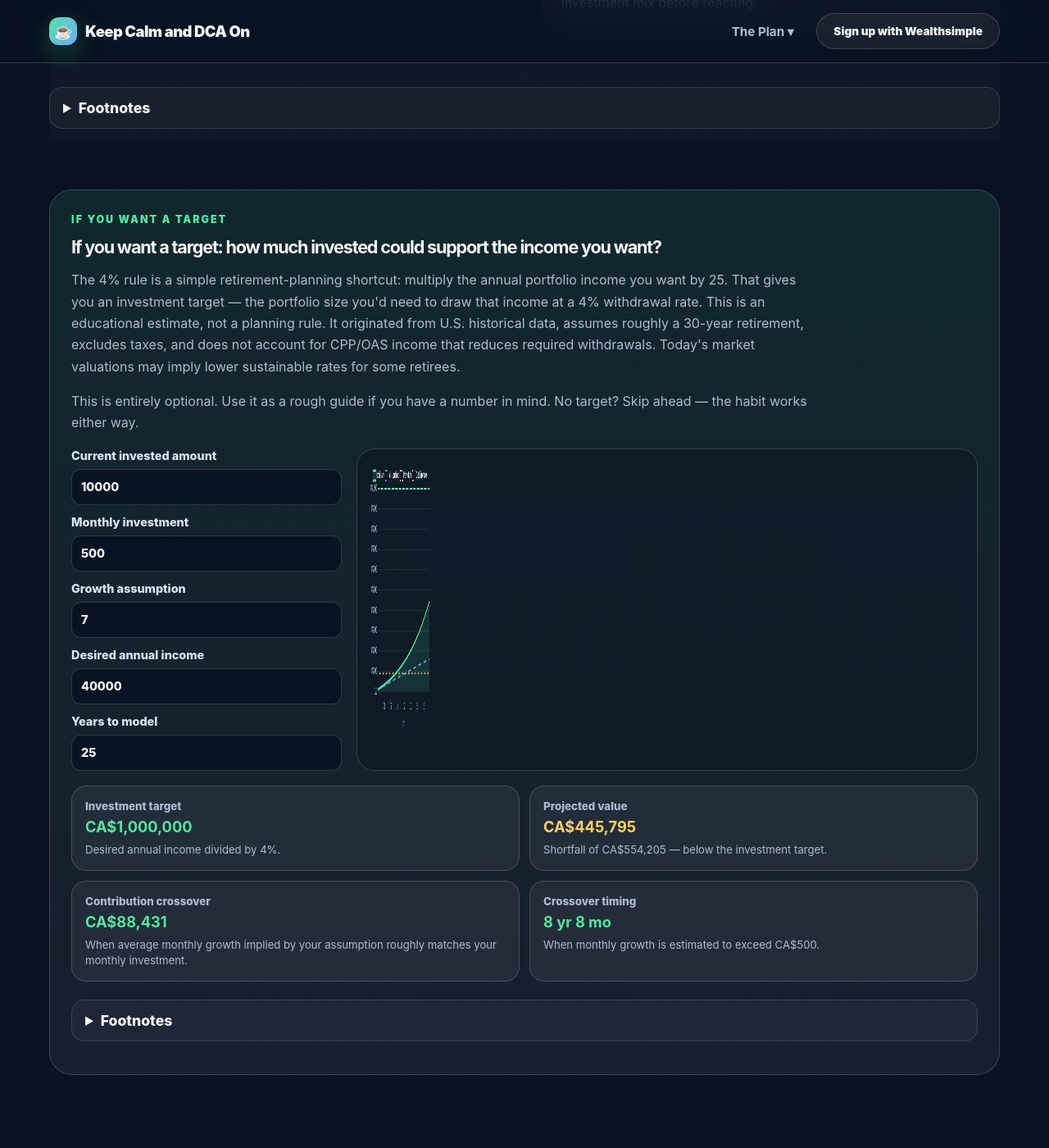
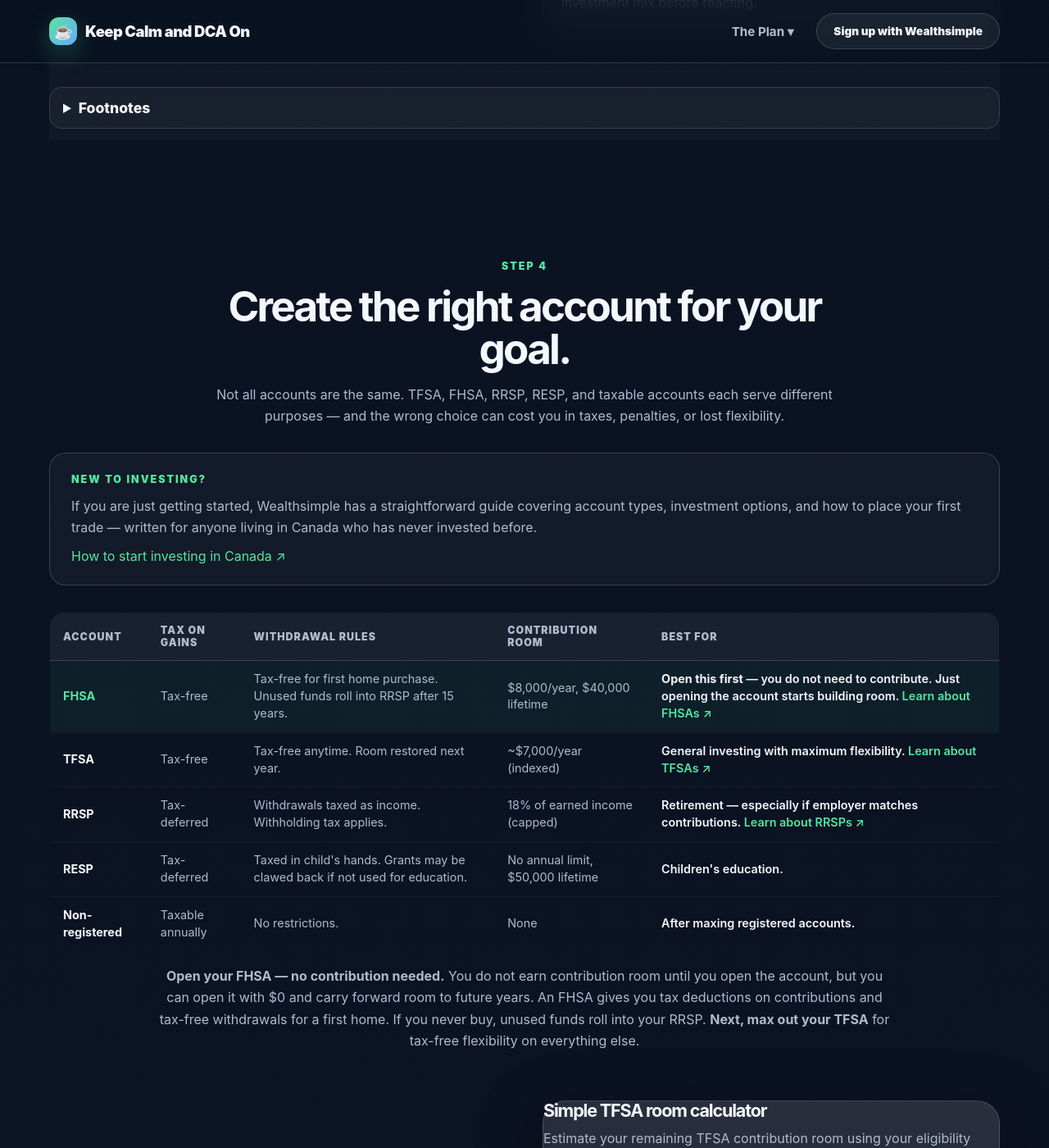
Before and after one commit to thestamp/dcathedip, a Jekyll site: the page built from index.html, in a window 1280 px wide and 1400 px high, scrolled down 4803 px. Shown: the whole window at 82% size. Built offline with Jekyll 4.4.1, drawn with Linux system fonts in a browser that asks for light colours.

Commit message:
Remove income target calculator from Step 3
- Remove income-target-section HTML (form, canvas, results)
- Remove calculateCrossover() function + monthLabel() helper
- Remove crossoverChart variable and init wiring
- Clean up orphaned CSS (crossover-form/layout/results/card, #crossoverChart, income-target-section)
- Fix pre-existing dangling .crossover-section { CSS block
- Remove smoke test assertions for calculator

```diff
--- a/assets/css/styles.css
+++ b/assets/css/styles.css
@@ -356,39 +356,6 @@
 .compound-result-card small { display: block; color: var(--muted); font-weight: 800; margin-bottom: 6px; }
 .compound-result-card strong { color: var(--green); font-size: 1.25rem; }
 .compound-result-card.growth strong { color: var(--gold); }
-
-.crossover-section {
-  margin-top: 22px;
-  border: 1px solid var(--border);
-  border-radius: 28px;
-  padding: 26px;
-  background: linear-gradient(180deg, rgba(83,230,160,0.1), rgba(255,255,255,0.055));
-}
-.crossover-copy { max-width: 900px; margin-bottom: 18px; }
-.crossover-copy h3 { margin-bottom: 10px; }
-.crossover-layout { display: grid; grid-template-columns: 330px minmax(0, 1fr); gap: 18px; align-items: stretch; }
-.crossover-form { display: grid; gap: 12px; align-content: start; }
-.crossover-form label { display: grid; gap: 8px; color: #d9e5f8; font-weight: 800; font-size: 0.9rem; }
-.crossover-form input {
-  width: 100%;
-  border-radius: 12px;
-  border: 1px solid var(--border);
-  background: rgba(8,17,31,0.85);
-  color: var(--text);
-  padding: 11px;
-}
-.crossover-card { border: 1px solid var(--border); border-radius: 22px; padding: 16px; background: rgba(8,17,31,0.42); min-height: 360px; }
-#crossoverChart { max-height: 330px; }
-.crossover-results { display: flex; flex-direction: column; gap: 12px; margin-top: 18px; }
-.crossover-results-row { display: grid; grid-template-columns: repeat(2, 1fr); gap: 12px; }
-.crossover-result-card { border: 1px solid var(--border); border-radius: 18px; padding: 16px; background: rgba(255,255,255,0.055); }
-.crossover-result-card small { display: block; color: var(--muted); font-weight: 800; margin-bottom: 6px; }
-.crossover-result-card strong { display: block; color: var(--green); font-size: 1.14rem; }
-.crossover-result-card.shortfall strong { color: var(--gold); }
-.crossover-result-card.coast strong { color: var(--gold); }
-.crossover-result-card p { margin: 8px 0 0; font-size: 0.82rem; line-height: 1.4; }
-
-
 
 .split { display: grid; grid-template-columns: 1fr 1fr; gap: 44px; align-items: center; }
 .ladder { padding: 16px; box-shadow: none; }
@@ -822,7 +789,7 @@
   .hero, .calculator-layout, .split, .footer-grid, .timing-grid { grid-template-columns: 1fr; }
   .hero { padding-top: 56px; }
   .hero-card { min-height: 320px; }
-  .grid-3, .ticker-grid, .stats, .budget-grid, .wealthsimple-promo, .dip-input-grid, .crossover-grid, .compound-form, .compound-results, .crossover-layout, .crossover-results-row { grid-template-columns: 1fr; }
+  .grid-3, .ticker-grid, .stats, .budget-grid, .wealthsimple-promo, .dip-input-grid, .crossover-grid, .compound-form, .compound-results { grid-template-columns: 1fr; }
   .leveraged-compare { grid-template-columns: 1fr; }
   .etf-matrix-header { display: none; }
   .market-label { justify-content: center; }
@@ -886,10 +853,6 @@
   .foundation-layout,
   .foundation-grid,
   .risk-spectrum-row,
-  .crossover-layout,
-  .crossover-results-row,
-  .compound-form,
-  .compound-results,
   .crossover-grid {
     grid-template-columns: 1fr;
   }
@@ -905,8 +868,7 @@
     min-height: 0;
   }
 
-  #dcaChart,
-  #crossoverChart {
+  #dcaChart {
     max-height: 300px;
   }
 }
@@ -1095,7 +1057,6 @@
   }
 
   .compound-result-card strong,
-  .crossover-result-card strong,
   .stat strong {
     font-size: 1.08rem;
     overflow-wrap: anywhere;
@@ -1105,8 +1066,7 @@
     padding: 12px;
   }
 
-  #dcaChart,
-  #crossoverChart {
+  #dcaChart {
     max-height: 260px;
   }
 
@@ -1135,8 +1095,6 @@
   }
 
   .stats,
-  .tfsa-result,
-  .compound-results,
   .crossover-results {
     grid-template-columns: 1fr;
   }
@@ -1163,8 +1121,6 @@
 .footer-disclosure li + li { margin-top: 6px; }
 
 .crossover-result-card.income strong { color: var(--green); }
-
-.scenario-picker { border: 1px solid var(--border); border-radius: 18px; padding: 14px; background: rgba(255,255,255,0.055); margin-bottom: 16px; }
 .scenario-buttons { display: flex; flex-wrap: wrap; gap: 8px; margin-top: 10px; }
 .section-footnote { margin-top: 18px; border: 1px solid var(--border); border-radius: 18px; padding: 14px 16px; background: rgba(255,255,255,0.045); }
 .section-footnote summary { cursor: pointer; color: var(--green); font-weight: 900; }
--- a/assets/js/app.js
+++ b/assets/js/app.js
@@ -479,7 +479,6 @@
 
 const fmt = new Intl.NumberFormat(undefined, { style: "currency", currency: "CAD", maximumFractionDigits: 0 });
 let chart;
-let crossoverChart;
 let marketMoves = [];
 let nextMoveId = 1;
 let benchmarkKey = "daily";
@@ -817,101 +816,6 @@
 };
 
 
-function monthLabel(month) {
-  if (month === null) return "Not reached";
-  if (month === 0) return "Already there";
-  const years = Math.floor(month / 12);
-  const months = month % 12;
-  if (years === 0) return `${months} mo`;
-  return months ? `${years} yr ${months} mo` : `${years} yr`;
-}
-
-function calculateCrossover() {
-  const results = document.getElementById("crossoverResults");
-  const canvas = document.getElementById("crossoverChart");
-  if (!results || !canvas) return;
-
-  const current = Math.max(0, +document.getElementById("crossCurrent").value || 0);
-  const monthly = Math.max(0, +document.getElementById("crossMonthly").value || 0);
-  const cagr = clampNumber(document.getElementById("crossCagr").value, -20, 20);
-  const desiredIncome = Math.max(0, +document.getElementById("crossSpending").value || 0);
-  const withdrawalRate = 0.04; // always 4%
-  const years = clampNumber(document.getElementById("crossYears").value, 1, 60);
-  const totalMonths = Math.round(years * 12);
-  const monthlyRate = Math.pow(1 + cagr / 100, 1 / 12) - 1;
-  const target = withdrawalRate > 0 ? desiredIncome / withdrawalRate : 0;
-  const amountStillNeeded = Math.max(0, target - current);
-  const canGrow = monthlyRate > 0;
-  const crossoverBalance = canGrow && monthly > 0 ? monthly / monthlyRate : null;
-
-  const labels = [];
-  const balances = [];
-  const contributionLine = [];
-  const targetLine = [];
-  const crossoverLine = [];
-  let balance = current;
-  let targetMonth = current >= target ? 0 : null;
-  let crossoverMonth = crossoverBalance !== null && current >= crossoverBalance ? 0 : null;
-
-  for (let month = 0; month <= totalMonths; month += 1) {
-    labels.push(month);
-    balances.push(balance);
-    contributionLine.push(current + monthly * month);
-    targetLine.push(target);
-    crossoverLine.push(crossoverBalance);
-    if (targetMonth === null && balance >= target) targetMonth = month;
-    if (crossoverMonth === null && crossoverBalance !== null && balance >= crossoverBalance) crossoverMonth = month;
-    if (month < totalMonths) balance = balance * (1 + monthlyRate) + monthly;
-  }
-
-  const projectedTarget = balances.at(-1);
-  const shortfall = projectedTarget < target ? target - projectedTarget : 0;
-
-  results.innerHTML = `
-    <div class="crossover-results-row crossover-results-targets">
-      <div class="crossover-result-card income"><small>Investment target</small><strong>${money(target)}</strong><p>Desired annual income divided by 4%.</p></div>
-      <div class="crossover-result-card${shortfall > 0 ? ' shortfall' : ''}"><small>Projected value</small><strong>${money(projectedTarget)}</strong><p>${shortfall > 0 ? `Shortfall of ${money(shortfall)} — below the investment target.` : `With the monthly investment and growth assumption shown.`}</p></div>
-    </div>
-    <div class="crossover-results-row crossover-results-crossover">
-      <div class="crossover-result-card"><small>Contribution crossover</small><strong>${crossoverBalance === null ? "N/A" : money(crossoverBalance)}</strong><p>When average monthly growth implied by your assumption roughly matches your monthly investment.</p></div>
-      <div class="crossover-result-card"><small>Crossover timing</small><strong>${monthLabel(crossoverMonth)}</strong><p>When monthly growth is estimated to exceed ${money(monthly)}.</p></div>
-    </div>
-  `;
-
-  const data = {
-    labels,
-    datasets: [
-      { label: "Portfolio balance", data: balances, borderColor: "#53e6a0", backgroundColor: "rgba(83,230,160,0.12)", fill: true, tension: 0.25, pointRadius: 0, borderWidth: 3 },
-      { label: "Total you contributed", data: contributionLine, borderColor: "#6aa8ff", borderDash: [6, 6], tension: 0.2, pointRadius: 0, borderWidth: 2 },
-      { label: "Investment target", data: targetLine, borderColor: "#7cffbd", borderDash: [9, 4], tension: 0, pointRadius: 0, borderWidth: 2 },
-      { label: "Contribution crossover", data: crossoverLine, borderColor: "#ffd166", borderDash: [3, 5], tension: 0, pointRadius: 0, borderWidth: 2 }
-    ]
-  };
-
-  if (crossoverChart) {
-    crossoverChart.data = data;
-    crossoverChart.update();
-  } else {
-    crossoverChart = new Chart(canvas, {
-      type: "line",
-      data,
-      options: {
-        responsive: true,
-        maintainAspectRatio: false,
-        interaction: { mode: "index", intersect: false },
-        plugins: {
-          legend: { labels: { color: "#f4f7fb", font: { weight: "700" } } },
-          tooltip: { callbacks: { label: ctx => `${ctx.dataset.label}: ${money(ctx.parsed.y)}` } }
-        },
-        scales: {
-          x: { title: { display: true, text: "Months", color: "#aebbd0" }, ticks: { color: "#aebbd0", maxTicksLimit: 8 }, grid: { color: "rgba(255,255,255,0.06)" } },
-          y: { ticks: { color: "#aebbd0", callback: value => money(value) }, grid: { color: "rgba(255,255,255,0.08)" } }
-        }
-      }
-    });
-  }
-}
-
 function calculateTfsaRoom() {
   const eligibilityYear = +document.getElementById("eligibilityYear").value;
   const contributed = +document.getElementById("tfsaContributed").value || 0;
@@ -936,14 +840,12 @@
   document.getElementById("resetNeutral").addEventListener("click", resetNeutralScenario);
   document.querySelectorAll("[data-scenario]").forEach(button => button.addEventListener("click", () => applyScenario(button.dataset.scenario)));
   document.querySelectorAll("#tfsaForm input").forEach(el => el.addEventListener("input", calculateTfsaRoom));
-  document.querySelectorAll("#crossoverForm input").forEach(el => el.addEventListener("input", calculateCrossover));
   document.getElementById("wealthsimpleLink").href = WEALTHSIMPLE_REFERRAL_URL;
     renderTickers();
     renderLevGrid();
     renderIncomeEtfs();
     updateChart();
   calculateTfsaRoom();
-  calculateCrossover();
 }
 
 document.addEventListener("DOMContentLoaded", init);
--- a/index.html
+++ b/index.html
@@ -208,48 +208,6 @@
             </div>
           </div>
           <details class="section-footnote wide"><summary>Footnotes</summary><p>Selling can be appropriate when it matches a real-life need, rebalancing plan, or changing time horizon. The behaviour to avoid is panic selling only because the market fell.</p></details>
-      </div>
-
-      <!-- Income target -->
-      <div class="income-target-section" aria-labelledby="income-target-title" style="margin-top:60px">
-        <div class="crossover-copy">
-          <p class="eyebrow">If you want a target</p>
-          <h3 id="income-target-title">If you want a target: how much invested could support the income you want?</h3>
-          <p>The 4% rule is a simple retirement-planning shortcut: multiply the annual portfolio income you want by 25. That gives you an investment target — the portfolio size you'd need to draw that income at a 4% withdrawal rate. This is an educational estimate, not a planning rule. It originated from U.S. historical data, assumes roughly a 30-year retirement, excludes taxes, and does not account for CPP/OAS income that reduces required withdrawals. Today's market valuations may imply lower sustainable rates for some retirees.</p>
-          <p>This is entirely optional. Use it as a rough guide if you have a number in mind. No target? Skip ahead — the habit works either way.</p>
-        </div>
-
-                <div class="crossover-layout">
-            <form class="crossover-form" id="crossoverForm">
-              <label>
-                Current invested amount
-                <input type="number" id="crossCurrent" min="0" step="1000" value="10000" />
-              </label>
-              <label>
-                Monthly investment
-                <input type="number" id="crossMonthly" min="0" step="50" value="500" />
-              </label>
-              <label>
-                Growth assumption
-                <input type="number" id="crossCagr" min="-20" max="20" step="0.1" value="7" />
-              </label>
-              <label>
-                Desired annual income
-                <input type="number" id="crossSpending" min="0" step="1000" value="40000" />
-              </label>
-              <label>
-                Years to model
-                <input type="number" id="crossYears" min="1" max="60" step="1" value="25" />
-              </label>
-            </form>
-
-            <div class="crossover-card">
-              <canvas id="crossoverChart" aria-label="Income target progress chart"></canvas>
-            </div>
-          </div>
-
-          <div class="crossover-results" id="crossoverResults" aria-live="polite"></div>
-          <details class="section-footnote"><summary>Footnotes</summary><p>The 4% rule is a simplified retirement-planning heuristic based on a fixed withdrawal rate and U.S. historical data (roughly 30‑year retirement). Taxes, fees, inflation, account rules, CPP/OAS income, and current market valuations can change outcomes. It is an educational estimate, not a planning recommendation. This is educational content, not personal financial advice.</p></details>
       </div>
     </div>
   </section>
```
Also changed, not shown: tests/smoke.js (+1 -28 lines).
